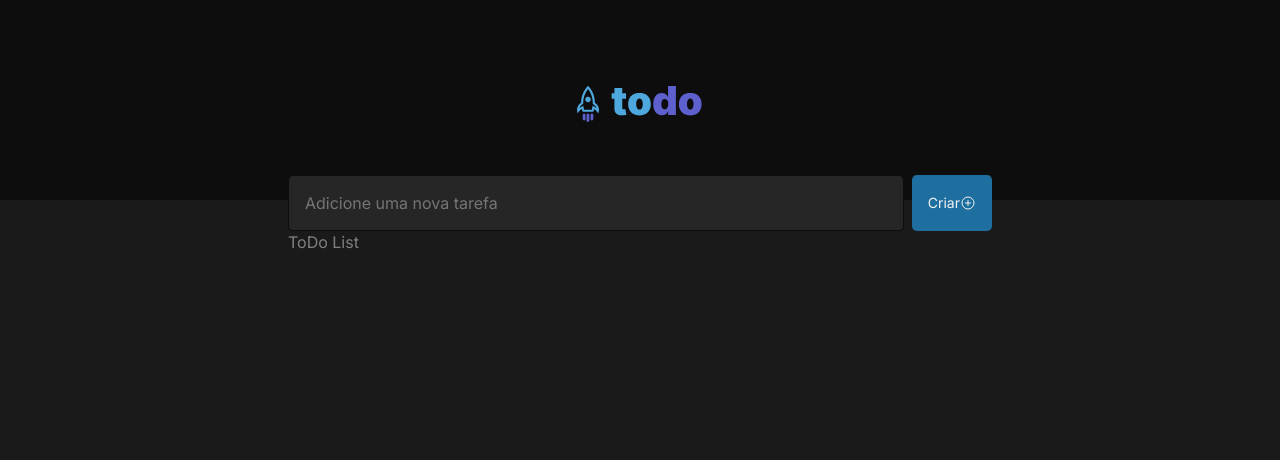
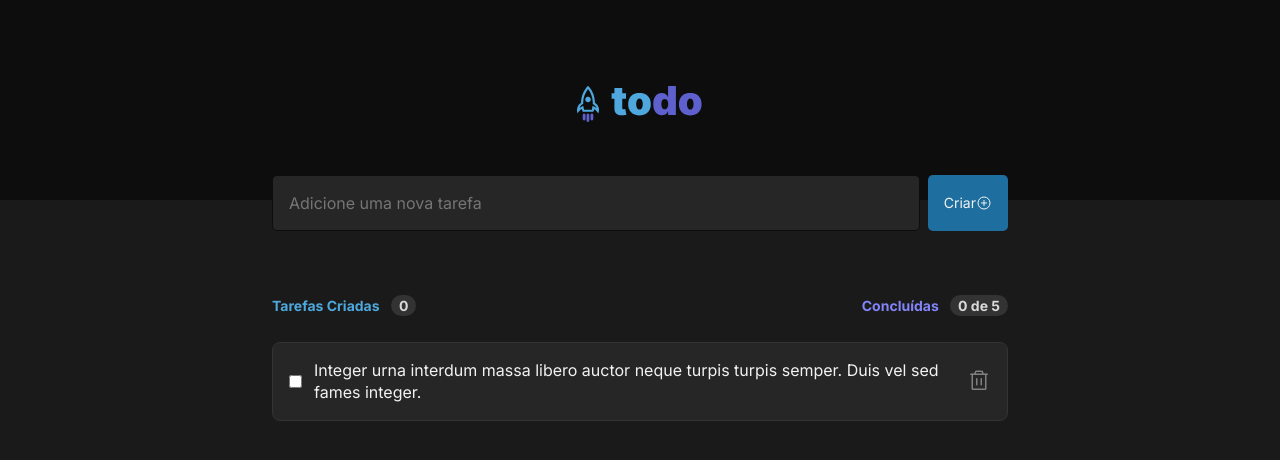
Before and after one commit to samuelvicentini/todo-list, a React (Vite) app: page / in a window 1280 px wide. Shown: the top 460 px of the page. Built offline with nearby package versions, Linux system fonts and the light colour scheme.

Commit message:
created style list tasks

```diff
--- a/src/App.module.css
+++ b/src/App.module.css
@@ -1,5 +1,4 @@
 .wrapper main {
   max-width: 46rem;
   margin: 0 auto;
-  padding: 0 1rem;
 }
--- a/src/App.tsx
+++ b/src/App.tsx
@@ -1,5 +1,6 @@
 import { Header } from './components/Header'
 import { InputTask } from './components/InputTask'
+import { Tasks } from './components/Tasks'
 
 import styles from './App.module.css'
 import './global.css'
@@ -11,7 +12,7 @@ function App() {
       <Header />
       <main>
         <InputTask />
-        ToDo List
+        <Tasks />
       </main>
     </div>
   )
--- /dev/null
+++ b/src/components/Tasks.module.css
@@ -0,0 +1,53 @@
+.header {
+  display: flex;
+  justify-content: space-between;
+  margin-top: 4rem;
+}
+
+.header span {
+  margin-left: 8px;
+  color: var(--gray-200);
+  background: var(--gray-400);
+  padding: 2px 8px;
+  border-radius: 99px;
+}
+
+.header > .tasksCreated {
+  font-weight: 700;
+  font-size: 0.875rem;
+  color: var(--blue-500);
+}
+
+.header > .completed {
+  font-weight: 700;
+  font-size: 0.875rem;
+  color: var(--purple-500);
+}
+
+.task {
+  display: flex;
+  background: var(--gray-500);
+  color: var(--gray-100);
+  padding: 1rem;
+  border: 1px solid var(--gray-400);
+  border-radius: 8px;
+  margin-top: 1.5rem;
+}
+
+.task > input {
+  border-radius: 50%;
+  background-color: red;
+}
+
+.task > p {
+  margin: 0 12px;
+}
+
+.task > button {
+  background: transparent;
+  border: 0;
+  color: var(--gray-300);
+  cursor: pointer;
+  line-height: 0;
+  border-radius: 2px;
+}
--- /dev/null
+++ b/src/components/Tasks.tsx
@@ -0,0 +1,22 @@
+import { Trash } from 'phosphor-react'
+import styles from './Tasks.module.css'
+
+export function Tasks() {
+  return (
+    <>
+      <header className={styles.header}>
+        <div className={styles.tasksCreated}>Tarefas Criadas <span>0</span></div>
+        <div className={styles.completed}>Concluídas <span>0 de 5</span></div>
+      </header>
+      <main>
+        <div className={styles.task}>
+          <input type='checkbox' />
+          <p>Integer urna interdum massa libero auctor neque turpis turpis semper. Duis vel sed fames integer.</p>
+          <button>
+            <Trash size={24} />
+          </button>
+        </div>
+      </main>
+    </>
+  )
+}
```
